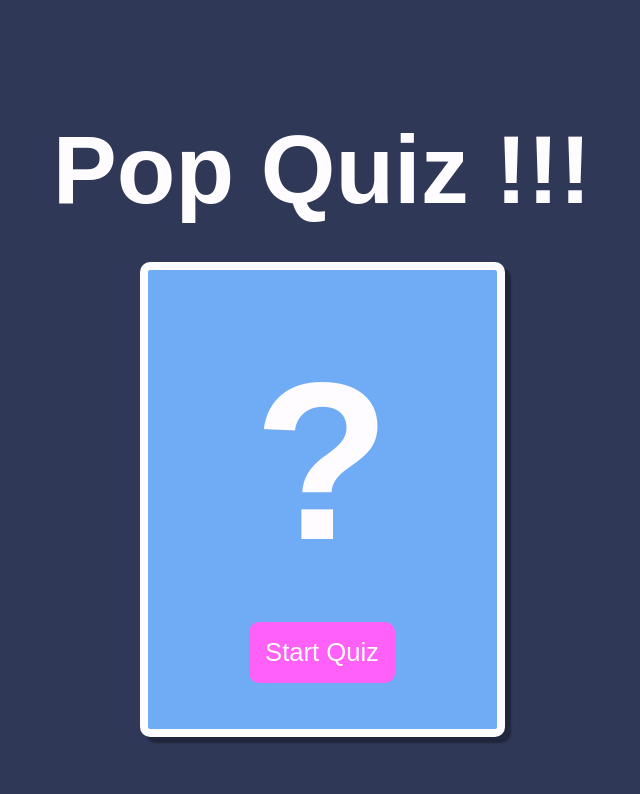
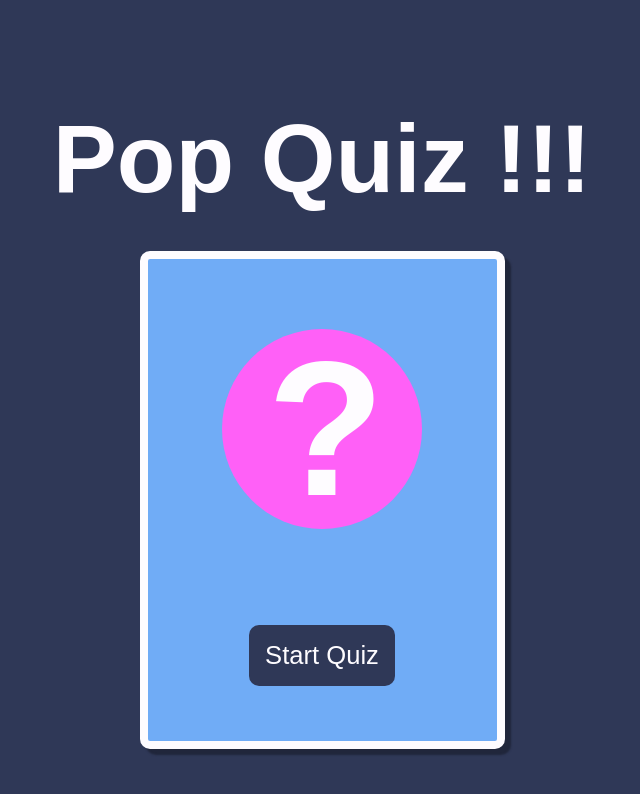
Before and after one commit to riley-brandt/reactjs-trivia-app, a React (Create React App) app: page / in a window 1280 px wide. Shown: the top 794 px of the page, without its empty margins (318-958 px from the left). Built offline with nearby package versions, Linux system fonts and the light colour scheme; a web font is replaced by a local one.

Commit message:
Added pink circle background, centred div inside a div on Main Menu screen/state, color: black for more readable font, changed button colours

```diff
--- a/src/App.css
+++ b/src/App.css
@@ -37,7 +37,7 @@ h1 {
   align-content: center;
   text-align: center;
   width: 365px;
-  min-height: 475px;
+  height: fit-content;
   border: solid 8px #fefcff;
   background-color: #70acf6;
   border-radius: 10px;
--- a/src/components/MainMenu.css
+++ b/src/components/MainMenu.css
@@ -3,17 +3,34 @@
   flex-direction: column;
   justify-content: center;
   align-items: center;
-  /* background-color: blueviolet; */
+  height: 450px;
+}
+
+.q-mark-container {
+  display: flex;
+  flex-direction: column;
+  align-items: center;
+  justify-content: center;
+  margin-top: 2rem;
+  width: 200px;
+  height: 200px;
+  background-color: #ff60f7;
+  border-radius: 50%;
+  /* border: solid 1px #2f3857; */
+}
+
+.q-mark {
+  margin-left: 0.5rem;
+  font-size: 12rem;
+  /* text-shadow: -1px 0 #2f3857, 0 1px #2f3857, 1px 0 #2f3857, 0 -1px #2f3857; */
+  /* background-color: chartreuse; */
+
 }
 
 .Menu {
+  margin-top: 6rem;
 }
 
-.q-mark {
-  font-size: 7rem;
-  text-align: center;
-  /* text-shadow: -1px 0 #2f3857, 0 1px #2f3857, 1px 0 #2f3857, 0 -1px #2f3857; */
-}
 
 .Menu button {
   padding: 1rem;
@@ -23,11 +40,11 @@
   margin-bottom: 1rem;
   cursor: pointer;
   color: #fefcff;
-  background-color: #ff60f7;
+  background-color: #2f3857;
 }
 
 .Menu button:hover {
-  color: #1c2133;
-  background-color: #fdd5fa;
+  color: #fefcff;
+  background-color: #ff60f7;
   cursor: pointer;
 }
--- a/src/components/MainMenu.js
+++ b/src/components/MainMenu.js
@@ -6,8 +6,10 @@ function MainMenu() {
   const { gameState, setGameState } = useContext(QuizContext);
   return (
     <div className="mm-container">
-      <div className="q-mark">
-        <h1>?</h1>
+      <div className="q-mark-container">
+        <span>
+          <h1 className="q-mark">?</h1>
+        </span>
       </div>
       <div className="Menu">
         <button
--- a/src/components/Quiz.css
+++ b/src/components/Quiz.css
@@ -6,6 +6,7 @@ h3 {
 .Quiz {
   display: flex;
   flex-direction: column;
+  color: black;
 }
 
 .options {
--- a/src/components/Score.css
+++ b/src/components/Score.css
@@ -6,21 +6,32 @@
 }
 
 .score-container {
+  display: flex;
+  flex-direction: column;
+  align-items: center;
+  justify-content: center;
   margin-top: 2rem;
+  padding: 2rem;
+  background-color: #ff60f7;
+  width: 200px;
+  height: 200px;
+  border-radius: 50%;
+}
+
+.score-numbers {
+  font-size: 3.9rem;
+  /* text-shadow: -1px 0 #2f3857, 0 1px #2f3857, 1px 0 #2f3857, 0 -1px #2f3857; */
+
 }
 
 .btn-container {
   margin-top: 3rem;
 }
 
-h2 {
-  font-size: 2rem;
-  color: #1c2133;
-}
+/* h1 {
+  text-shadow: 2px, 2px, #1c2133;
+} */
 
-.score-numbers {
-  font-size: 3rem;
-}
 
 .btnStartOver {
   padding: 1rem;
@@ -28,11 +39,12 @@ h2 {
   border: none;
   border-radius: 10px;
   color: #fefcff;
-  background-color: #ff60f7;
+  background-color: #2f3857;
+  margin-bottom: 2rem;
 }
 
 .btnStartOver:hover {
-  color: #1c2133;
-  background-color: #fdd5fa;
+  color: #fefcff;
+  background-color: #ff60f7;
   cursor: pointer;
 }
--- a/src/components/Score.js
+++ b/src/components/Score.js
@@ -13,12 +13,16 @@ function Score() {
 
   return (
     <div className="end-screen">
-      <h2>Final Score</h2>
+      <h1 className="title">Final Score</h1>
       <div className="score-container">
-        <h1 className="score-numbers">
-          {" "}
-          {score} / {Questions.length}{" "}
-        </h1>
+        <span>
+
+          <h1 className="score-numbers">
+            {" "}
+            {score} / {Questions.length}{" "}
+          </h1>
+
+        </span>
       </div>
       <div className="btn-container">
         <button className="btnStartOver" onClick={restartQuiz}>
```
